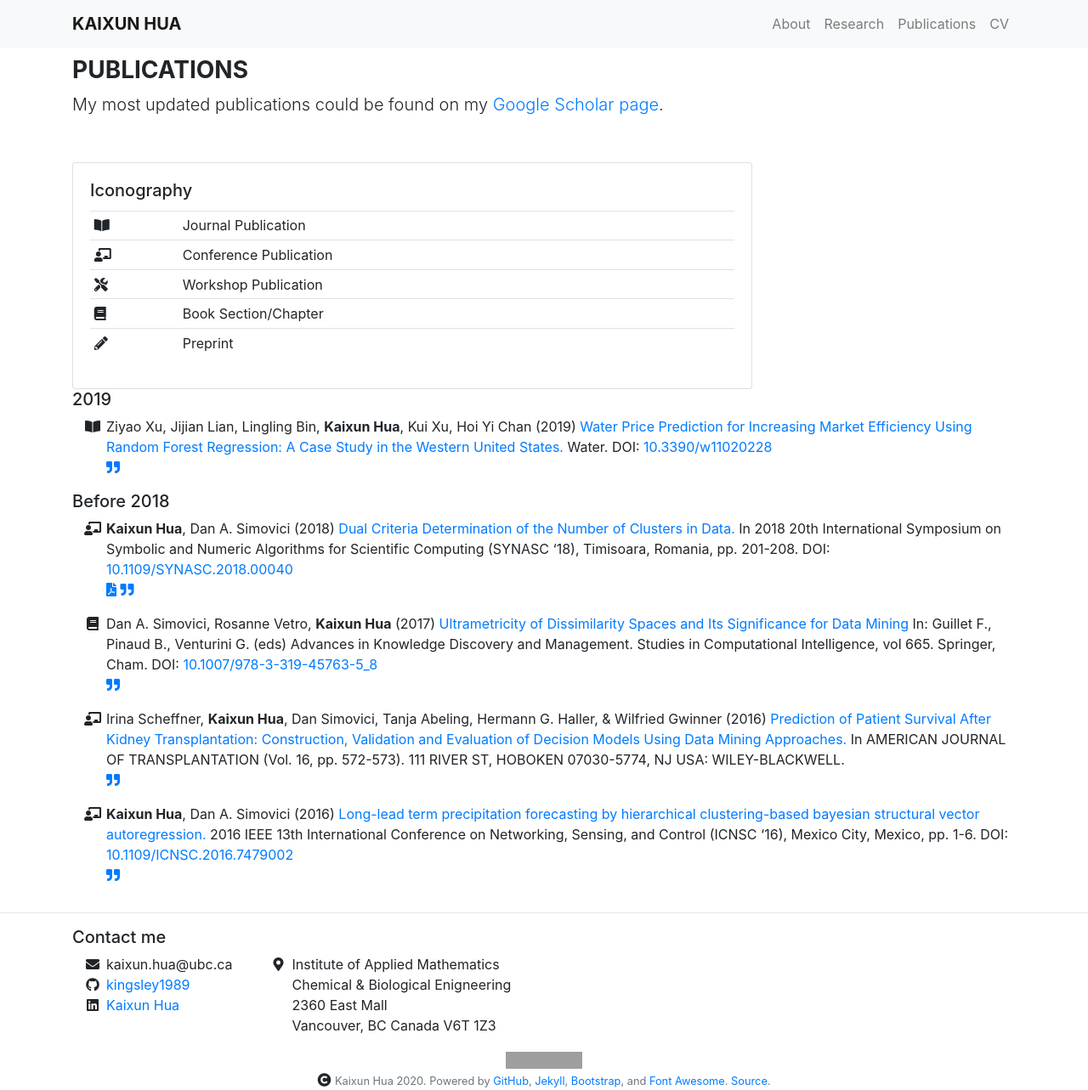
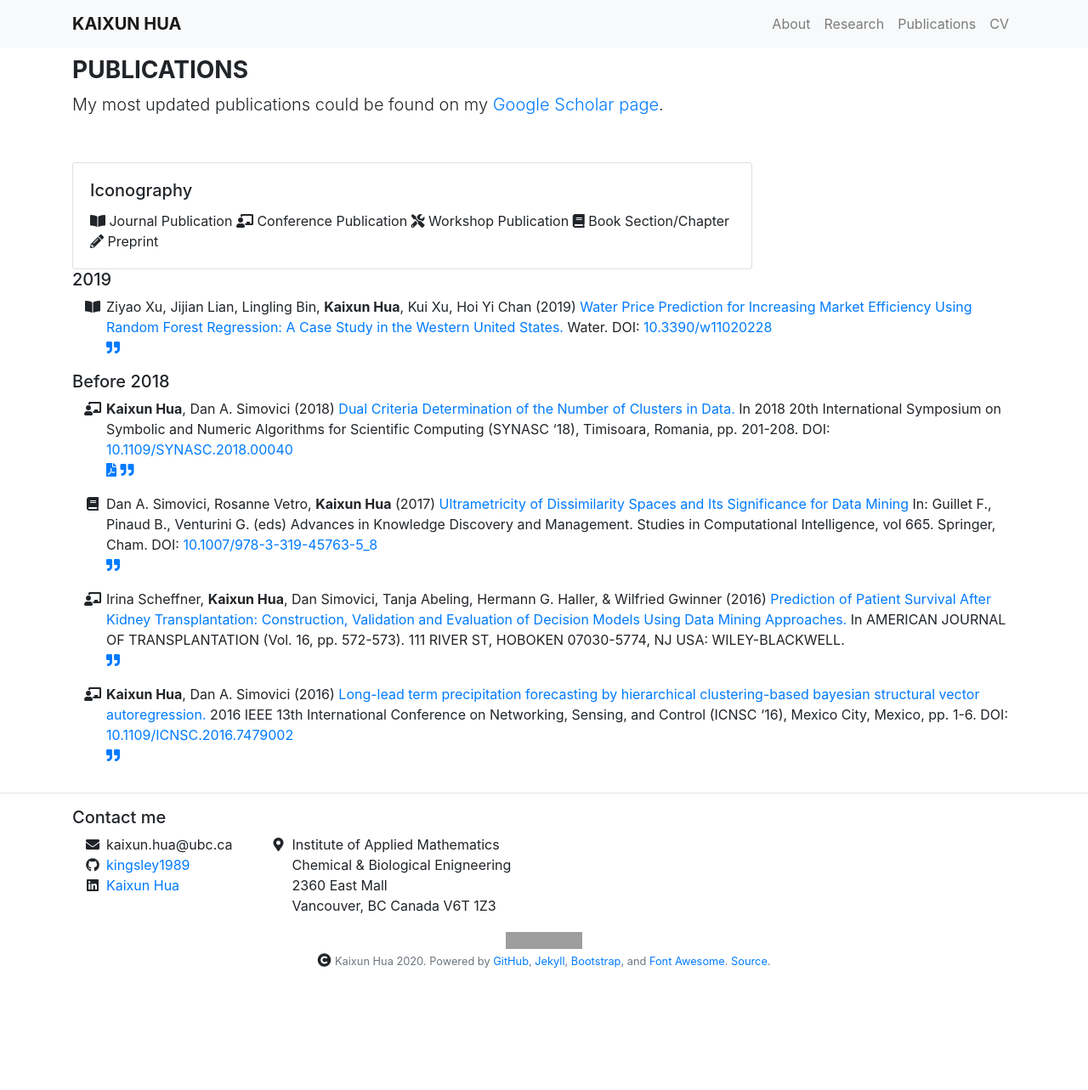
Before and after one commit to kingsley1989/kingsley1989.github.io, a Jekyll site: the page built from _pages/publications.md, in a window 1280 px wide. Shown: the whole page at 85% size. Built offline with Jekyll 4.4.1, drawn with Linux system fonts in a browser that asks for light colours; nearby versions of some CDN libraries; after the commit the page ends 1142 px from its top, so only the background shows below that; grey boxes are pictures that could not be loaded.

Commit message:
update pub layout

```diff
--- a/_layouts/publications.html
+++ b/_layouts/publications.html
@@ -22,7 +22,7 @@ layout: default
       <div class="card" id="iconography-table" style="width: 50rem;">
         <div class="card-body">
           <h5 class="card-title">Iconography</h5>
-          <table class="table table-sm">
+          <!-- <table class="table table-sm"> -->
             <thead class="thead-dark">
             </thead>
 
@@ -47,7 +47,7 @@ layout: default
                 <td>Preprint</td>
               </tr>
 
-          </table>
+          <!-- </table> -->
         </div>
       </div>
     </div>
```
